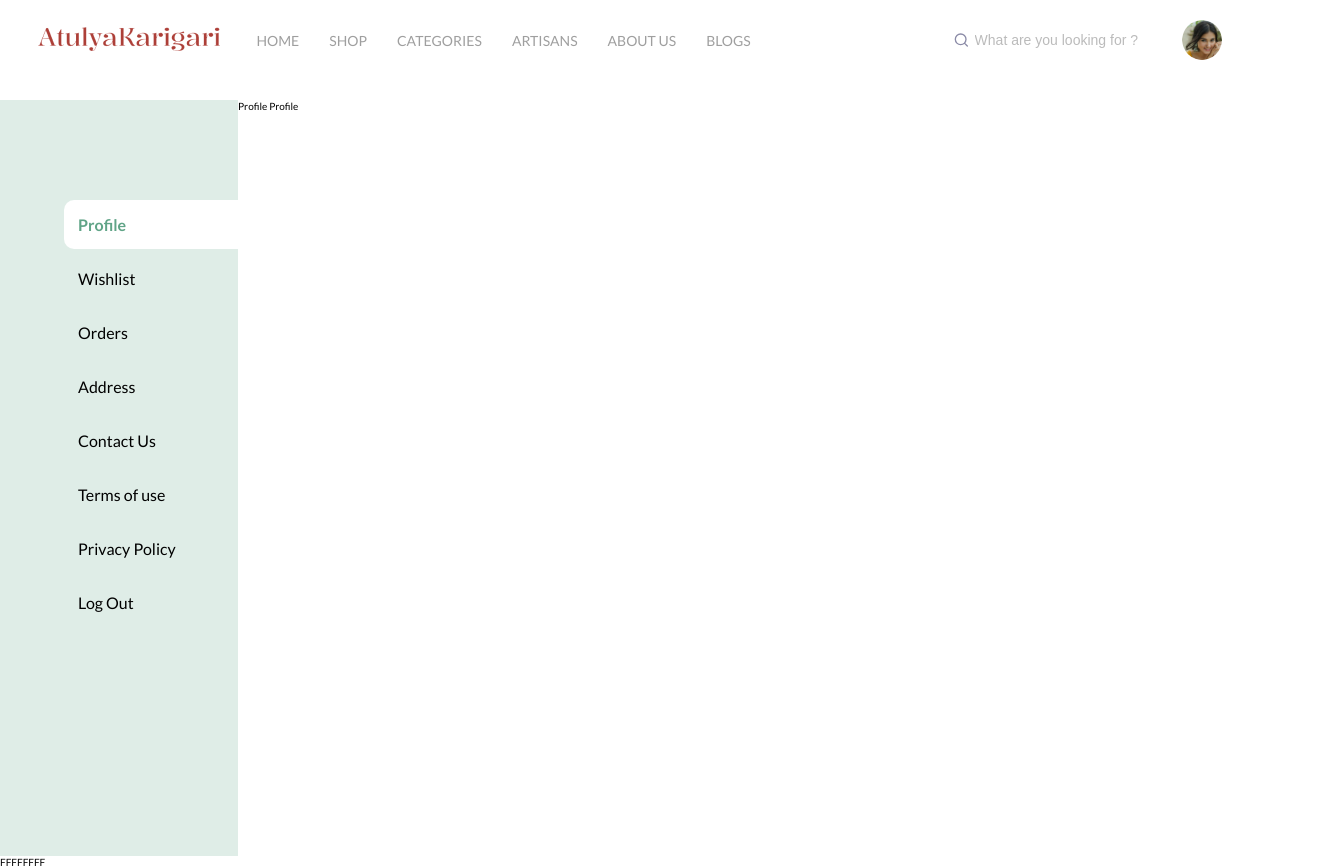
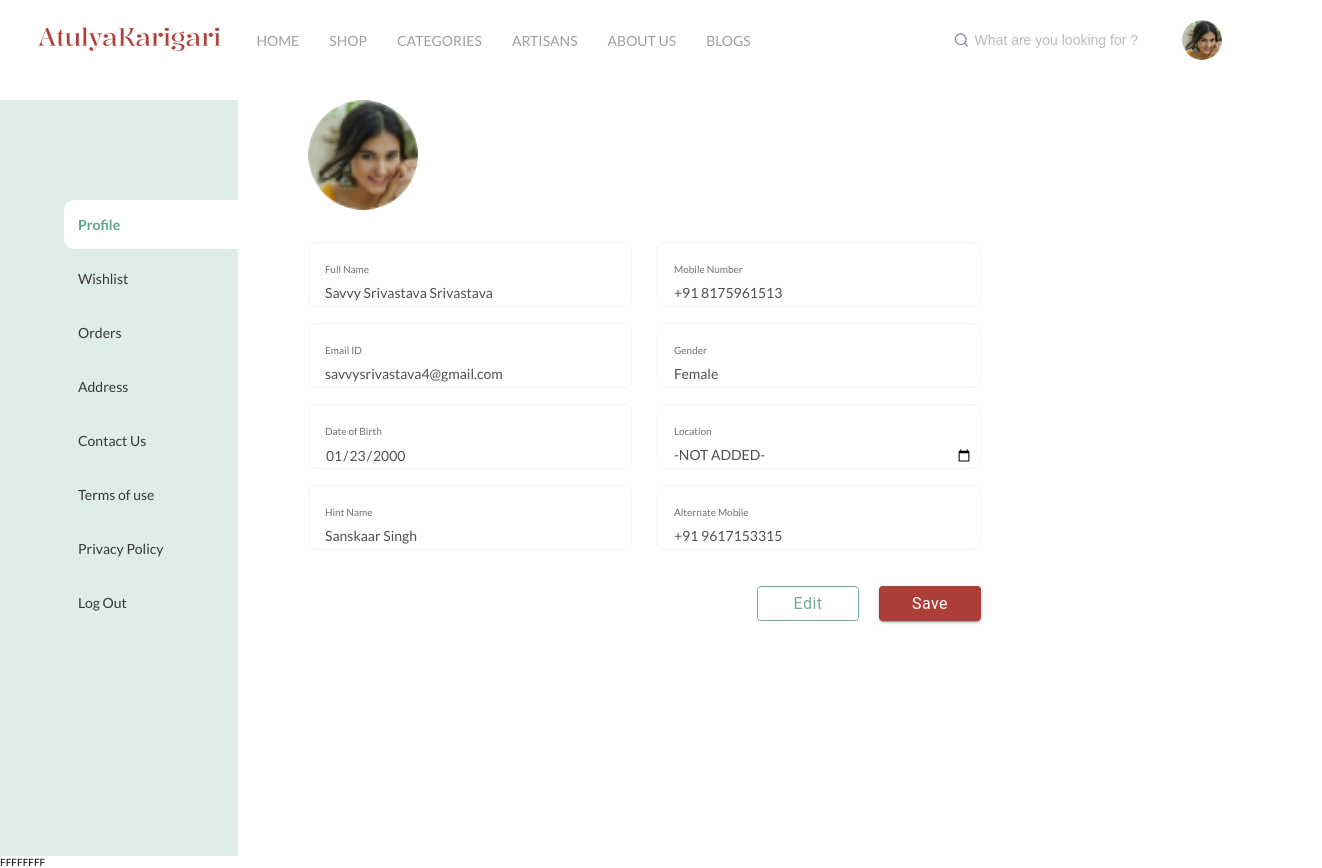
Before and after one commit to vistaarsws/Atulyakarigari, a React (Vite) app: page /user/profile in a window 1280 px wide. Shown: the whole page, 1322 px wide, since content can reach past the window. Built offline with nearby package versions, Linux system fonts and the light colour scheme; a web font is replaced by a local one.

Commit message:
mui setup

```diff
--- a/package.json
+++ b/package.json
@@ -10,6 +10,9 @@
     "preview": "vite preview"
   },
   "dependencies": {
+    "@emotion/react": "^11.13.3",
+    "@emotion/styled": "^11.13.0",
+    "@mui/material": "^6.1.2",
     "embla-carousel": "^8.3.0",
     "embla-carousel-auto-scroll": "^8.3.0",
     "embla-carousel-autoplay": "^8.3.0",
--- a/src/components/layout/user/user.css
+++ b/src/components/layout/user/user.css
@@ -19,11 +19,11 @@
   padding: 14px;
   margin-bottom: 5px;
   background-color: transparent;
-  color: #000;
+  color: rgba(56, 55, 55, 1);
   font-weight: 400;
   text-decoration: none;
   border-radius: 10px 0 0 10px;
-  font-size: 16px;
+  font-size: 14px;
   transition: background-color 0.3s;
   font-family: Lato, sans-serif;
   line-height: 21px;
--- a/src/pages/user/profile/Profile.jsx
+++ b/src/pages/user/profile/Profile.jsx
@@ -1,7 +1,115 @@
-import React from "react";
+import React, { useState } from "react";
+import PROFILE_IMAGE from "../../../assets/images/userProfile.png";
+import { Button } from "@mui/material";
+import "./Profile.css"; // Import the CSS file
 
-const Profile = () => {
-  return <div>Profile Profile</div>;
+const ProfileField = ({ label, value, onChange, type }) => {
+  return (
+    <div className="profile-field">
+      <div className="profile-field-label">{label}</div>
+      <input
+        type={type || "text"}
+        className="profile-input"
+        value={value}
+        onChange={(e) => onChange(e.target.value)} // Handle input change
+      />
+    </div>
+  );
 };
 
-export default Profile;
+const ProfileComponent = () => {
+  const [formData, setFormData] = useState({
+    fullName: "Savvy Srivastava Srivastava",
+    email: "savvysrivastava4@gmail.com",
+    dob: "2000-01-23",
+    hintName: "Sanskaar Singh",
+    mobile: "+91 8175961513",
+    gender: "Female",
+    location: "-NOT ADDED-",
+    alternateMobile: "+91 9617153315",
+  });
+
+  const handleInputChange = (field, value) => {
+    setFormData((prevData) => ({
+      ...prevData,
+      [field]: value,
+    }));
+  };
+
+  const handleSave = () => {
+    console.log("Updated Profile Data: ", formData);
+  };
+
+  return (
+    <div className="profile-container">
+      <div className="profile-image-container">
+        <img src={PROFILE_IMAGE} alt="Profile" className="profile-image" />
+      </div>
+      <div className="profile-form">
+        <div className="profile-fields">
+          <div>
+            <ProfileField
+              label="Full Name"
+              value={formData.fullName}
+              onChange={(value) => handleInputChange("fullName", value)}
+            />
+            <ProfileField
+              label="Email ID"
+              value={formData.email}
+              onChange={(value) => handleInputChange("email", value)}
+            />
+            <ProfileField
+              label="Date of Birth"
+              value={formData.dob}
+              onChange={(value) => handleInputChange("dob", value)}
+              type="date" // Set input type to date
+            />
+            <ProfileField
+              label="Hint Name"
+              value={formData.hintName}
+              onChange={(value) => handleInputChange("hintName", value)}
+            />
+          </div>
+          <div>
+            <ProfileField
+              label="Mobile Number"
+              value={formData.mobile}
+              onChange={(value) => handleInputChange("mobile", value)}
+            />
+            <ProfileField
+              label="Gender"
+              value={formData.gender}
+              onChange={(value) => handleInputChange("gender", value)}
+            />
+            <ProfileField
+              label="Location"
+              value={formData.location}
+              onChange={(value) => handleInputChange("location", value)}
+            />
+            <ProfileField
+              label="Alternate Mobile"
+              value={formData.alternateMobile}
+              onChange={(value) => handleInputChange("alternateMobile", value)}
+            />
+          </div>
+        </div>
+
+        <div className="profile-buttons">
+          <Button className="edit-button" variant="outlined">
+            Edit
+          </Button>
+          <Button
+            className="save-button"
+            size="large"
+            variant="contained"
+            onClick={handleSave}
+          >
+            Save
+          </Button>
+        </div>
+      </div>
+    </div>
+  );
+};
+
+export default ProfileComponent;
--- /dev/null
+++ b/src/pages/user/profile/profile.css
@@ -0,0 +1,93 @@
+.profile-container {
+  margin-left: 70px;
+}
+
+.profile-image-container {
+  margin-bottom: 30px;
+}
+
+.profile-image {
+  width: 110px;
+  height: 110px;
+  border-radius: 50%;
+  margin-right: 20px;
+}
+
+.profile-form {
+  display: flex;
+  flex-direction: column;
+}
+
+.profile-fields {
+  display: flex;
+  gap: 25px;
+}
+
+.profile-field {
+  border-radius: 8px;
+  padding: 16px;
+  margin-bottom: 16px;
+  height: 65px;
+  width: 324px;
+  border: 1px solid rgba(244, 244, 244, 1);
+}
+
+.profile-field-label {
+  font-size: 10px;
+  font-weight: 400;
+  line-height: 21px;
+  color: #6f6f6f;
+  margin-bottom: 4px;
+}
+
+.profile-input {
+  all: unset;
+  font-size: 14px;
+  color: #515050;
+  font-weight: 400;
+  width: 648px;
+}
+
+.profile-buttons {
+  display: flex;
+  justify-content: flex-end;
+  margin-top: 20px;
+  gap: 20px;
+}
+
+/* .......... */
+.edit-button {
+  width: 102px !important;
+  height: 35px !important;
+  padding: 9px 20px !important;
+  color: #73af96 !important;
+  border-color: #73af96 !important;
+  font-size: 16px !important;
+  font-weight: 400 !important;
+  text-align: left;
+  text-transform: capitalize !important;
+}
+
+.edit-button:hover {
+  color: #ffffff !important;
+  border-color: #60a487 !important;
+  background-color: #60a487 !important;
+}
+.save-button {
+  width: 102px !important;
+  height: 35px !important;
+  padding: 9px 20px !important;
+  font-size: 16px !important;
+  font-weight: 400 !important;
+  text-align: left !important;
+  color: #ffffff !important;
+  text-transform: capitalize !important;
+  background-color: rgba(173, 63, 56, 1) !important;
+  border: none; /* Add this if the button has a border by default */
+}
+
+.save-button:hover {
+  color: #ffffff !important;
+  border-color: #6d001d !important; /* You can add this if you want to show a border on hover */
+  background-color: #6d001d !important;
+}
```
Also changed, not shown: 1 other file (tests, documents, lock files or other folders).
